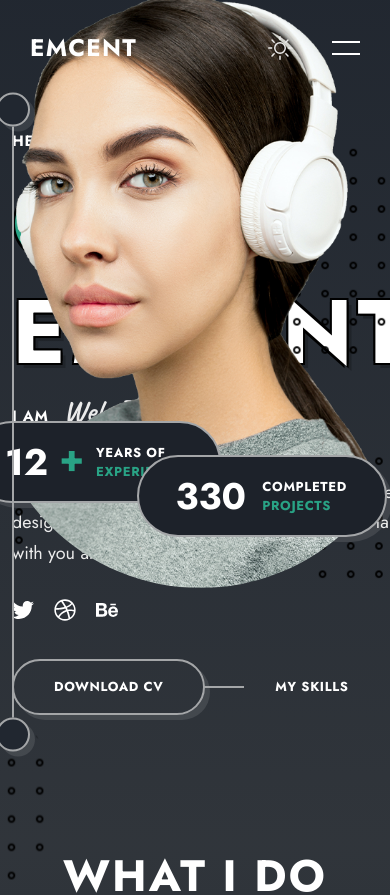
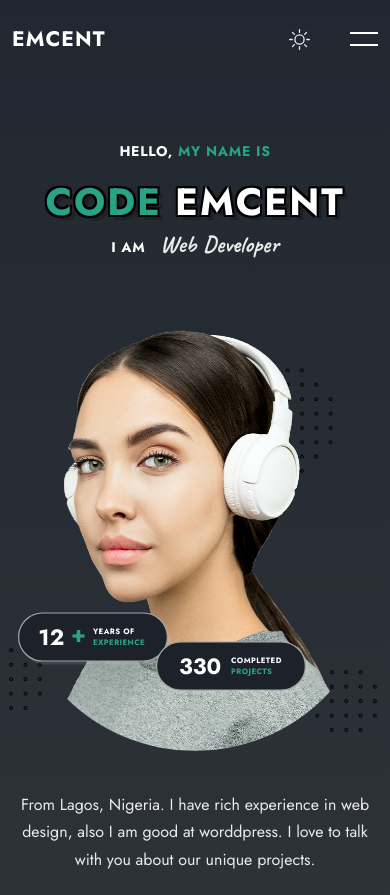
Before and after one commit to CodeEmcent/Inno-portfolio, a React (Vite) app in the folder portfolio/: page /#home in a window 390 px wide. Shown: the top 895 px of the page. Built offline with nearby package versions, Linux system fonts and the light colour scheme.

Commit message:
Media Query Continued

```diff
--- a/portfolio/src/App.css
+++ b/portfolio/src/App.css
@@ -43,8 +43,8 @@
   --body-font: 'Jost', sans-serif;
   --second-font: 'Caveat', cursive;
 
-  --biggest-font-size: 90px;
-  --h1-font-size: 44px;
+  --biggest-font-size: clamp(2.25rem, 1.125rem + 5.1429vw, 5.625rem);
+  --h1-font-size: clamp(1.75rem, 1.4167rem + 1.5238vw, 2.75rem);
   --h2-font-size: 30px;
   --h3-font-size: 28px;
   --h4-font-size: 24px;
@@ -170,13 +170,13 @@
 #REUSABLE CSS CLASSES
 \*------------------------------*/
 
-.main{
+.main {
   overflow: hidden;
 }
 
 .container {
   max-width: 1300px;
-  padding-inline: 12px;
+  padding-inline: 12px !important;
   margin-inline: auto;
 }
 
--- a/portfolio/src/components/contact/contact.css
+++ b/portfolio/src/components/contact/contact.css
@@ -94,5 +94,7 @@
   display: flex;
   align-items: center;
   justify-content: flex-end;
+  flex-wrap: wrap;
   column-gap: 30px;
+  row-gap: 15px;
 }
--- a/portfolio/src/components/header/Header.jsx
+++ b/portfolio/src/components/header/Header.jsx
@@ -5,6 +5,7 @@
 import './header.css'
 import { Link } from 'react-scroll'
 import { animateScroll } from 'react-scroll'
+import shapeOne from '../../assets/shape-1.png'
 
 const getStorageTheme = () => {
   let theme = 'light-theme'
@@ -95,6 +96,10 @@
               </a>
             </div>
           </div>
+
+          <div className='section__deco deco__left header__deco'>
+            <img src={shapeOne} alt='' className='shape' />
+          </div>
         </div>
 
         <div className='nav__btns'>
--- a/portfolio/src/components/header/header.css
+++ b/portfolio/src/components/header/header.css
@@ -21,6 +21,7 @@
     -ms-transform: translateY(-100px);
     -o-transform: translateY(-100px);
   }
+
   100% {
     transform: translateY(0);
     -webkit-transform: translateY(0);
@@ -51,11 +52,12 @@
   display: flex;
   background-color: var(--bg-color-alt);
   transition: all 1s var(--transition);
-  z-index: 10;
   -webkit-transition: all 1s var(--transition);
   -moz-transition: all 1s var(--transition);
   -ms-transition: all 1s var(--transition);
   -o-transition: all 1s var(--transition);
+  overflow: hidden;
+  z-index: 10;
 }
 
 .show-menu {
@@ -175,3 +177,13 @@
   -o-transform: rotate(45deg);
   bottom: 14px;
 }
+
+.header__deco {
+  left: 75px;
+}
+
+.header__deco .shape {
+  top: -200px;
+  left: -168px;
+  z-index: -1;
+}
--- a/portfolio/src/components/home/Home.jsx
+++ b/portfolio/src/components/home/Home.jsx
@@ -87,8 +87,8 @@
           </div>
         </div>
 
-        <div className="section__deco deco__left">
-          <img src={shapeOne} alt="" className="shape" />
+        <div className='section__deco deco__left'>
+          <img src={shapeOne} alt='' className='shape' />
         </div>
       </div>
     </section>
--- a/portfolio/src/components/portfolio/portfolio.css
+++ b/portfolio/src/components/portfolio/portfolio.css
@@ -5,6 +5,8 @@
 .portfolio__list {
   display: flex;
   justify-content: center;
+  flex-wrap: wrap;
+  row-gap: 20px;
   column-gap: 40px;
   margin-bottom: 60px;
 }
--- a/portfolio/src/components/services/Services.jsx
+++ b/portfolio/src/components/services/Services.jsx
@@ -24,6 +24,7 @@
       </p>
 
       <Swiper
+        spaceBetween={30}
         pagination={{
           clickable: true,
         }}
--- a/portfolio/src/components/testimonials/Testimonials.jsx
+++ b/portfolio/src/components/testimonials/Testimonials.jsx
@@ -24,6 +24,7 @@
       </p>
 
       <Swiper
+        spaceBetween={30}
         pagination={{
           clickable: true,
         }}
--- a/portfolio/src/index.css
+++ b/portfolio/src/index.css
@@ -0,0 +1,260 @@
+@media screen and (max-width: 1400px) {
+  .section__deco:not(.header__deco) {
+    display: none;
+  }
+
+  .header {
+    padding: 30px 12px;
+  }
+
+  .home__img-wrapper {
+    max-width: 600px;
+    transform: translateY(-6%);
+    -webkit-transform: translateY(-6%);
+    -moz-transform: translateY(-6%);
+    -ms-transform: translateY(-6%);
+    -o-transform: translateY(-6%);
+  }
+
+  .home__profile {
+    height: auto;
+  }
+
+  .home__data {
+    transform: scale(0.9);
+    -webkit-transform: scale(0.9);
+    -moz-transform: scale(0.9);
+    -ms-transform: scale(0.9);
+    -o-transform: scale(0.9);
+  }
+
+  .shape__1 {
+    width: 203px;
+    height: 203px;
+  }
+
+  .shape__2,
+  .shape__3 {
+    width: 126px;
+    height: 126px;
+  }
+}
+
+@media screen and (max-width: 1200px) {
+  .container {
+    max-width: 960px;
+  }
+
+  .home {
+    padding-top: 140px;
+  }
+
+  .home__subtitle,
+  .home__title,
+  .home__job,
+  .home__text {
+    text-align: center;
+  }
+
+  .home__text {
+    margin-inline: auto;
+  }
+
+  .home__img-wrapper {
+    position: relative;
+    transform: initial;
+    -webkit-transform: initial;
+    -moz-transform: initial;
+    -ms-transform: initial;
+    -o-transform: initial;
+    right: initial;
+    margin-inline: auto;
+    margin-top: 140px;
+  }
+
+  .home__socials,
+  .home__btns {
+    justify-content: center;
+  }
+
+  .skills__container,
+  .portfolio__container,
+  .pricing__container,
+  .blog__container {
+    grid-template-columns: repeat(2, 1fr);
+  }
+
+  .footer__copyright:nth-child(2) {
+    justify-self: start;
+  }
+}
+
+@media screen and (max-width: 992px) {
+  :root {
+    --h2-font-size: 24px;
+    --h3-font-size: 23px;
+    --h4-font-size: 21px;
+    --h5-font-size: 20px;
+    --largest-font-size: 19px;
+    --larger-font-size: 18px;
+    --large-font-size: 16px;
+    --normal-font-size: 15px;
+    --small-font-size: 14px;
+    --smaller-font-size: 13px;
+    --tiny-font-size: 12px;
+  }
+
+  .container {
+    max-width: 740px;
+  }
+
+  .home__btns {
+    flex-direction: column;
+    align-items: center;
+    row-gap: 60px;
+  }
+
+  .hero__link::before {
+    left: 50%;
+    top: -72%;
+    transform: translateX(-50%);
+    -webkit-transform: translateX(-50%);
+    -moz-transform: translateX(-50%);
+    -ms-transform: translateX(-50%);
+    -o-transform: translateX(-50%);
+    width: 2px;
+    height: 40px;
+  }
+
+  .skills__container,
+  .portfolio__container,
+  .pricing__container,
+  .blog__container {
+    gap: 30px;
+  }
+
+  .portfolio__img {
+    height: 200px;
+  }
+
+  .resume__container {
+    grid-template-columns: 1fr;
+    row-gap: 40px;
+  }
+
+  .resume__icon {
+    width: 40px;
+    height: 40px;
+  }
+
+  .contact__form-group {
+    grid-template-columns: 1fr;
+    row-gap: 0;
+  }
+
+  .contact__card-icon {
+    font-size: var(--large-font-size);
+    width: 42px;
+    height: 42px;
+  }
+
+  .contact__card::after {
+    width: 32px;
+  }
+
+  .contact__card {
+    padding-left: 100px;
+  }
+
+  .footer__container {
+    grid-template-columns: 1fr;
+    justify-items: center;
+    row-gap: 12px;
+  }
+
+  .footer__copyright:nth-child(2),
+  .footer__copyright:last-child {
+    justify-self: center;
+  }
+}
+
+@media screen and (max-width: 768px) {
+  .header {
+    padding: 24px 12px;
+  }
+
+  .nav__data {
+    padding: 80px 0 0 124px;
+  }
+
+  .show-menu {
+    width: 420px;
+  }
+
+  .header__deco {
+    left: 60px;
+  }
+
+  .container {
+    max-width: 540px;
+  }
+
+  .home__img-wrapper {
+    margin-top: 120px;
+    max-width: 400px;
+  }
+
+  .home__data {
+    transform: scale(0.6);
+    -webkit-transform: scale(0.6);
+    -moz-transform: scale(0.6);
+    -ms-transform: scale(0.6);
+    -o-transform: scale(0.6);
+  }
+
+  .home__data-one {
+    left: -12%;
+  }
+
+  .home__data-two {
+    right: -7;
+  }
+
+  .shape__1 {
+    width: 115px;
+    height: 115px;
+    right: 9%;
+  }
+
+  .shape__2,
+  .shape__3 {
+    width: 72px;
+    height: 72px;
+  }
+
+  .shape__2 {
+    bottom: 10%;
+    left: -10%;
+  }
+
+  .shape__3 {
+    bottom: 4%;
+    right: -1%;
+  }
+
+  .skills__container,
+  .portfolio__container,
+  .pricing__container,
+  .blog__container,
+  .contact__container {
+    grid-template-columns: 1fr;
+  }
+
+  .portfolio__list {
+    column-gap: 24px;
+  }
+
+  .portfolio__list-item::before {
+    bottom: -8px;
+  }
+}
```
